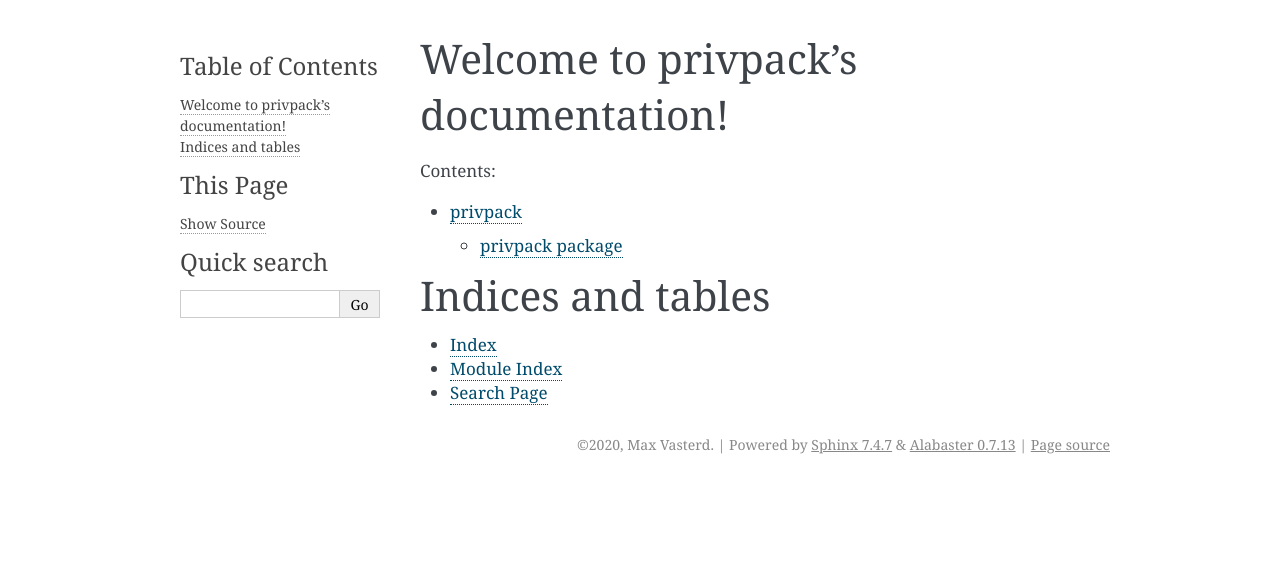
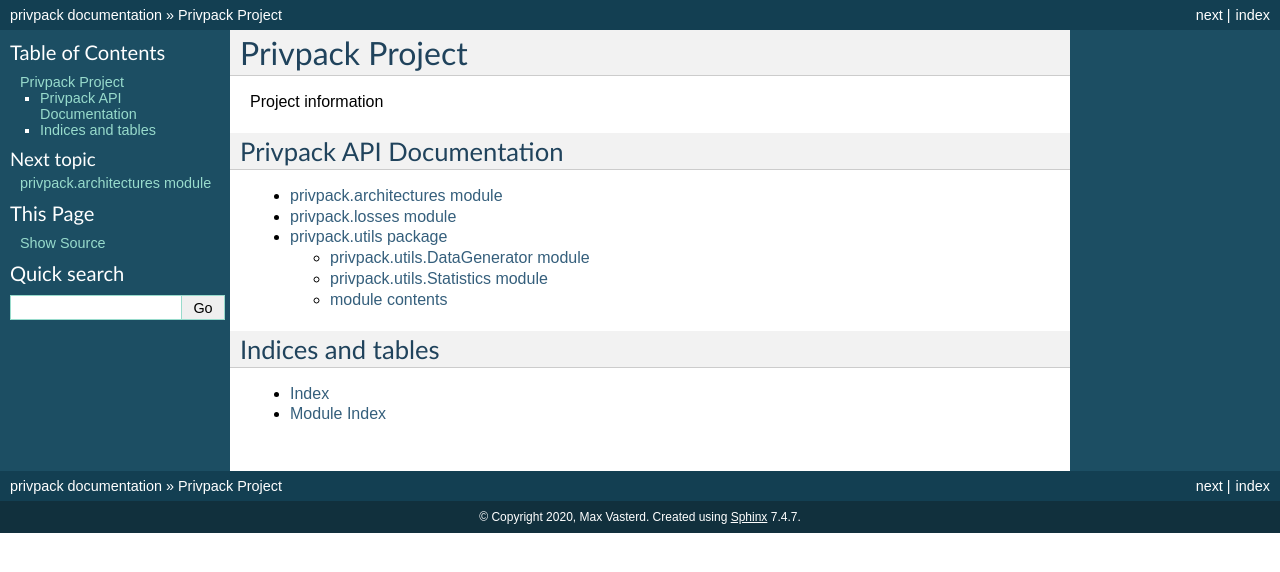
Before and after one commit to maxxiefjv/privpack, a Sphinx documentation site: the page built from docs/index.rst, in a window 1280 px wide. Shown: the top 572 px of the page. Built offline with Sphinx 7.4.7, drawn with Linux system fonts in a browser that asks for light colours.

Commit message:
updated documentation structures

```diff
--- /dev/null
+++ b/docs/api/architectures.rst
@@ -0,0 +1,7 @@
+privpack.architectures module
+===============================
+
+.. automodule:: privpack.architectures
+   :members:
+   :undoc-members:
+   :show-inheritance:
--- /dev/null
+++ b/docs/api/losses.rst
@@ -0,0 +1,7 @@
+privpack.losses module
+=============================
+
+.. automodule:: privpack.losses
+   :members:
+   :undoc-members:
+   :show-inheritance:
--- /dev/null
+++ b/docs/api/privpack.utils.rst
@@ -0,0 +1,17 @@
+privpack.utils package
+======================
+
+.. toctree::
+   :maxdepth: 2
+
+   utils/data_generator
+   utils/statistics
+
+
+module contents
+---------------
+
+.. automodule:: privpack.utils
+   :members:
+   :undoc-members:
+   :show-inheritance:
--- /dev/null
+++ b/docs/api/utils/data_generator.rst
@@ -0,0 +1,7 @@
+privpack.utils.DataGenerator module
+====================================
+
+.. automodule:: privpack.utils.data_generator
+   :members:
+   :undoc-members:
+   :show-inheritance:
--- /dev/null
+++ b/docs/api/utils/statistics.rst
@@ -0,0 +1,7 @@
+privpack.utils.Statistics module
+=================================
+
+.. automodule:: privpack.utils.statistics
+   :members:
+   :undoc-members:
+   :show-inheritance:
--- a/docs/conf.py
+++ b/docs/conf.py
@@ -46,7 +46,7 @@
 # The theme to use for HTML and HTML Help pages.  See the documentation for
 # a list of builtin themes.
 #
-html_theme = 'alabaster'
+html_theme = 'classic'
 
 # Add any paths that contain custom static files (such as style sheets) here,
 # relative to this directory. They are copied after the builtin static files,
--- a/docs/index.rst
+++ b/docs/index.rst
@@ -1,20 +1,22 @@
-.. privpack documentation master file, created by
-   sphinx-quickstart on Sun Sep 27 13:41:51 2020.
-   You can adapt this file completely to your liking, but it should at least
-   contain the root `toctree` directive.
+====================================
+Privpack Project
+====================================
 
-Welcome to privpack's documentation!
+Project information
+
+
+Privpack API Documentation
 ====================================
 
 .. toctree::
    :maxdepth: 2
-   :caption: Contents:
 
-   modules
+   api/architectures
+   api/losses
+   api/privpack.utils
 
 Indices and tables
 ==================
 
 * :ref:`genindex`
 * :ref:`modindex`
-* :ref:`search`
```
Also changed, not shown: docs/modules.rst (deleted, +0 -7 lines), docs/privpack.rst (deleted, +0 -21 lines).
